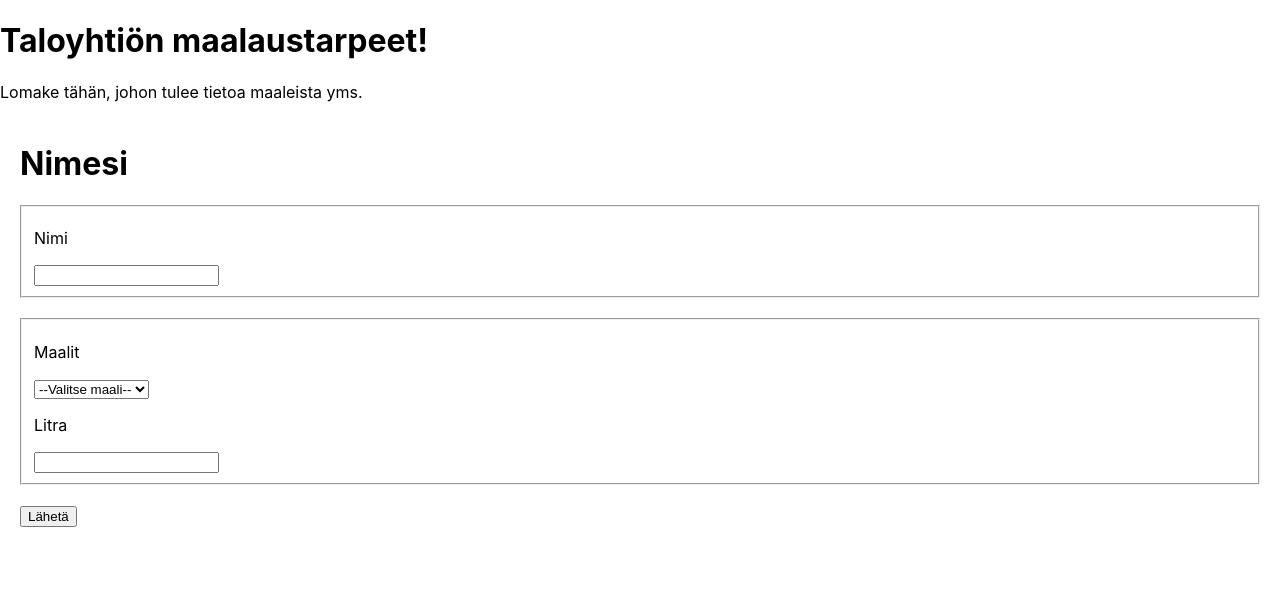
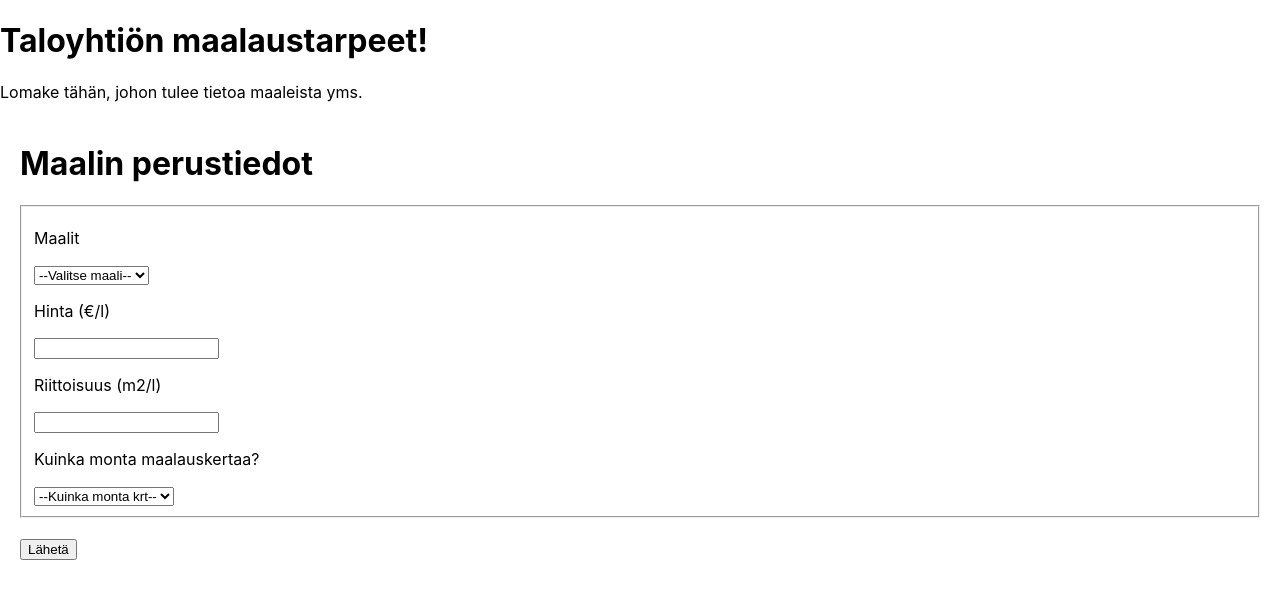
Before and after one commit to inikkee/SOJSR1, a React (Create React App) app: page / in a window 1280 px wide. Shown: the top 598 px of the page. Built offline with nearby package versions, Linux system fonts and the light colour scheme.

Commit message:
Form 4 kohtaa lisätty

```diff
--- a/src/App.js
+++ b/src/App.js
@@ -27,12 +27,13 @@ function App() {
     setFormData({
       name: event.target.name,
       value: event.target.value,
+      price: event.target.price,
     })
   }
 
   return (
     <div className="wrapper">
-      <h1>Nimesi</h1>
+      <h1>Maalin perustiedot</h1>
       {submitting &&
       <div>Lähetät seuraavat tiedot:
         <ul>
@@ -43,12 +44,7 @@ function App() {
       </div>
       }
       <form onSubmit={handleSubmit}>
-        <fieldset>
-          <label>
-            <p>Nimi</p>
-            <input name="name" onChange={handleChange}/>
-          </label>
-        </fieldset>
+
         <fieldset>
           <label>
             <p>Maalit</p>
@@ -61,8 +57,19 @@ function App() {
             </select>
           </label>
           <label>
-            <p>Litra</p>
+            <p>Hinta (€/l)</p>
+            <input type="number" name="price" onChange={handleChange} step="1"/>
+            <p>Riittoisuus (m2/l)</p>
             <input type="number" name="count" onChange={handleChange} step="1"/>
+          </label>
+          <label>
+            <p>Kuinka monta maalauskertaa?</p>
+            <select name="maalauskerta" onChange={handleChange}>
+              <option value="">--Kuinka monta krt--</option>
+              <option value="1">1</option>
+              <option value="2">2</option>
+              <option value="3">3</option>
+            </select>
           </label>
         </fieldset>
         <button type="submit">Lähetä</button>
```
Also changed, not shown: 1 other file (tests, documents, lock files or other folders).
